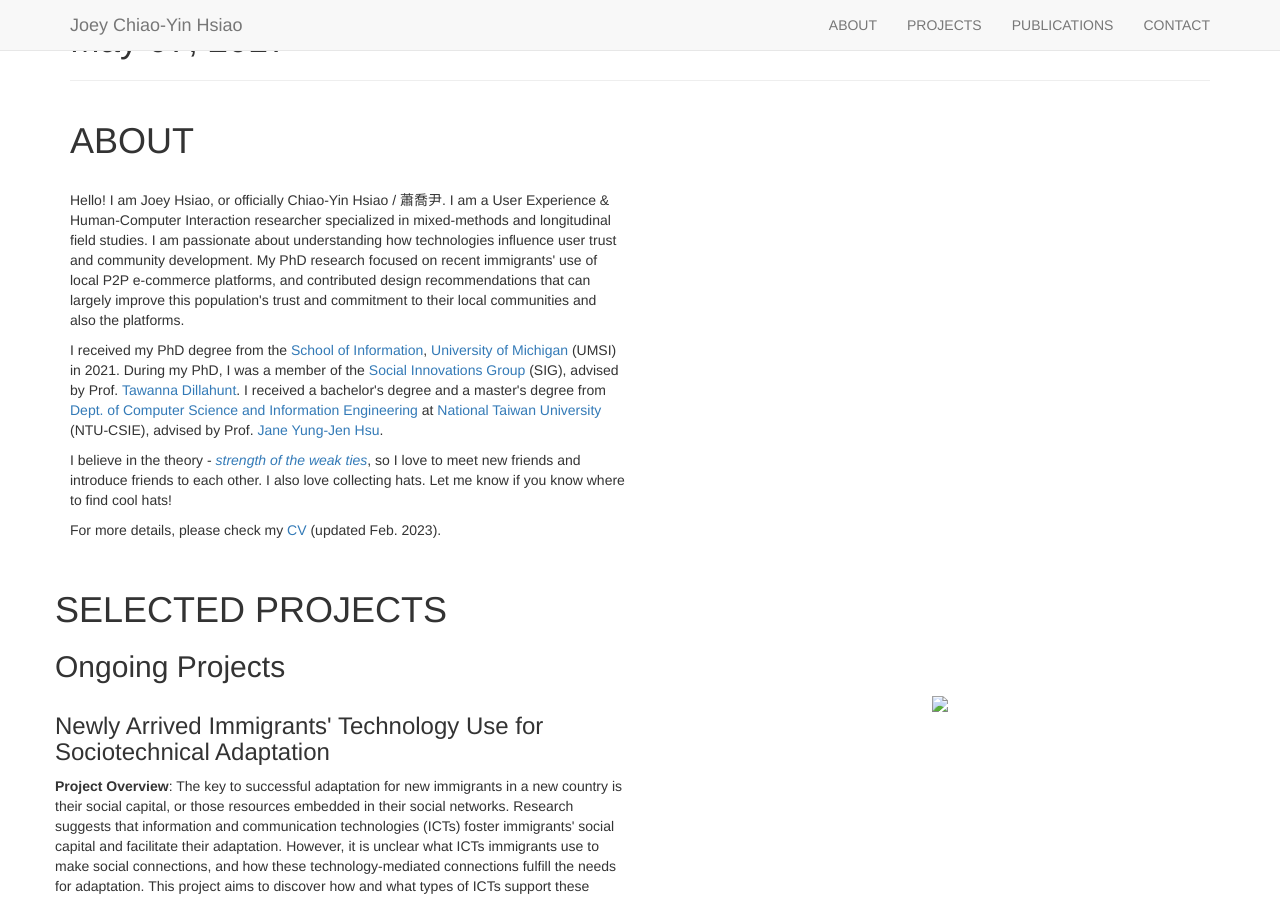
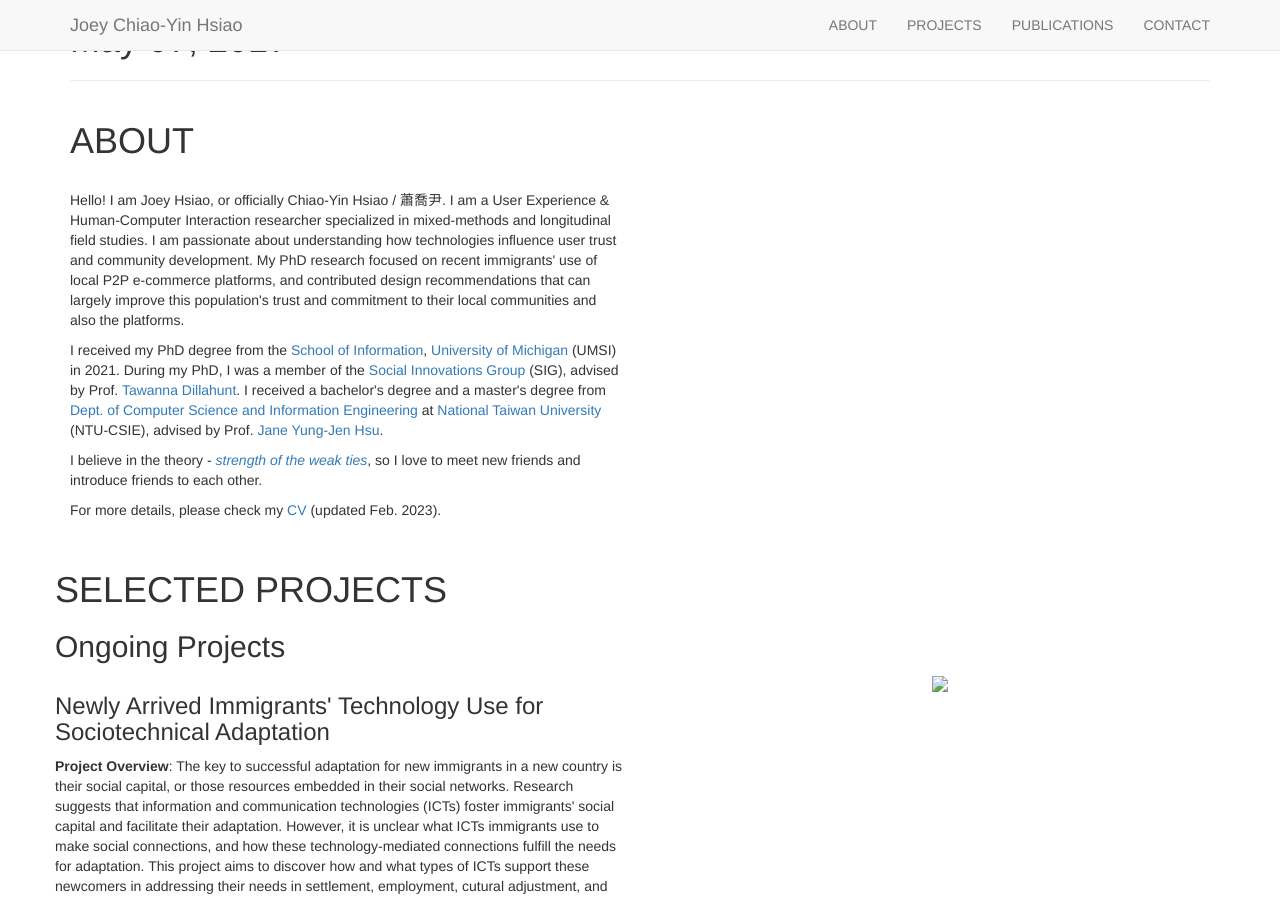
Before and after one commit to joeycyhsiao/joeycyhsiao.github.io, a Jekyll site: the page built from _posts/archive/2017-05-06-CHI.markdown, in a window 1280 px wide and 900 px high. Built offline with Jekyll 4.4.1, drawn with Linux system fonts in a browser that asks for light colours; nearby versions of some CDN libraries; library files that are not in the unit come from our copies; some of the changed lines change nothing that is shown.

Commit message:
Update Feb. 2023, pt. 2

```diff
--- a/_config.yml
+++ b/_config.yml
@@ -6,7 +6,7 @@ url: http://joeyhsiao.info
 title: Joey Chiao-Yin Hsiao
 email: jcyhsiao@umich.edu
 author: Joey Chiao-Yin Hsiao, Joey Hsiao, Chiao-Yin Hsiao
-description: "Joey Chiao-Yin Hsiao, a Ph.D. candidate at the School of Information, University of Michigan. Joey's research is focused on how location-based social applications, such as people-nearby applications and sharing economy applications, can support newcomers in adapting to a new environment."
+description: "Joey Chiao-Yin Hsiao, Ph.D. A UX/HCI Researcher. Joey's research is focused on how location-based social applications, such as people-nearby applications and sharing economy applications, can support newcomers in adapting to a new environment."
 copyright: 'Copyright &copy; 2023 Joey Hsiao. All Rights Reserved.'
 credits: 'Credits: Landing Page is a free to use, open source Bootstrap theme created by <a href="http://startbootstrap.com/">Start Bootstrap</a>.'
 keywords:
--- a/_includes/about.html
+++ b/_includes/about.html
@@ -26,7 +26,6 @@
 			  <p>
 			  I believe in the theory - <a href="https://en.wikipedia.org/wiki/Interpersonal_ties" target="_blank"><i>strength of the weak ties</i></a>,
 			  so I love to meet new friends and introduce friends to each other.
-			  I also love collecting hats. Let me know if you know where to find cool hats!
 			  </p>
 			  <p>
 			  For more details, please check my <a href='file/jcyhsiao_cv.pdf' target='_blank'>CV</a> (updated Feb. 2023).
```
